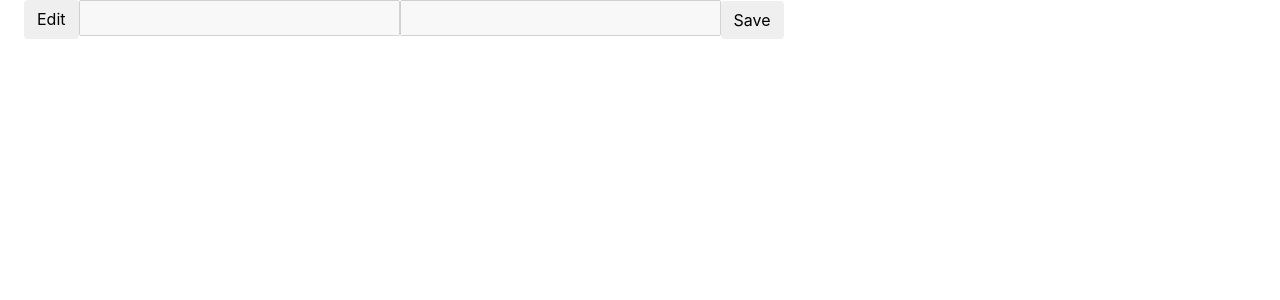
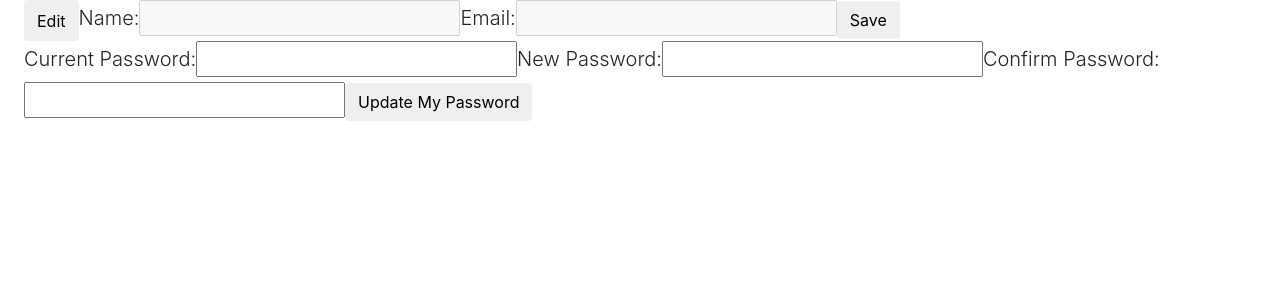
Before and after one commit to chiraglulla/markdown-on-steroids, a React (Create React App) app: page /profile in a window 1280 px wide. Shown: the top 300 px of the page. Built offline with nearby package versions, Linux system fonts and the light colour scheme; no server answers.

Commit message:
Implement Update password functionality

```diff
--- a/src/Components/Logo.js
+++ b/src/Components/Logo.js
@@ -27,7 +27,7 @@ const Logo = () => {
       <button className="btn btn-white" onClick={logoutUser}>
         Log out
       </button>
-      <Link className='btn btn-white' to="/profile" style={{ textDecoration: 'none' }}>
+      <Link className='btn btn-dark ml-5' to="/profile" style={{ textDecoration: 'none' }}>
         Profile
       </Link>
     </>
--- a/src/Components/Profile.js
+++ b/src/Components/Profile.js
@@ -1,81 +1,12 @@
-import { useState, useEffect } from 'react';
+import UpdateInfo from "./UpdateInfo";
+import UpdatePassword from "./UpdatePassword";
 
 const Profile = () => {
-  const [name, setName] = useState('');
-  const [email, setEmail] = useState('');
-
-  useEffect(() => {
-    const getDetails = async () => {
-      const response = await fetch('http://localhost:5000/api/v1/user/me', {
-        method: 'GET',
-        mode: 'cors',
-        credentials: 'include',
-      });
-
-      const {
-        data: { name, email },
-      } = await response.json();
-
-      setName(name);
-      setEmail(email);
-    };
-
-    getDetails();
-  }, []);
-
-  const editInfo = (e) => {
-    document.querySelector('#name').disabled = false;
-    document.querySelector('#email').disabled = false;
-  };
-
-  const saveInfo = async (e) => {
-    e.preventDefault();
-    const changes = {
-      name,
-      email
-    }
-    const response = await fetch('http://localhost:5000/api/v1/user/updateMe', {
-      method: 'PATCH',
-      mode: 'cors',
-      credentials: 'include',
-      headers: {
-        Accept: 'application/json',
-        'Content-Type': 'application/json',
-      },
-      body: JSON.stringify(changes),
-    });
-
-    const body = await response.json();
-  };
 
   return (
     <>
-      <button className="btn btn-white" type="button" onClick={editInfo}>
-        Edit
-      </button>
-      <form id="profile" onSubmit={saveInfo}>
-        <label htmlFor="name"></label>
-        <input
-          id="name"
-          type="text"
-          value={name}
-          onChange={(e) => setName(e.target.value)}
-          disabled
-        />
-
-        <label htmlFor="email"></label>
-        <input
-          id="email"
-          type="text"
-          value={email}
-          onChange={(e) => setEmail(e.target.value)}
-          disabled
-        />
-
-        <button className="btn btn-white" type="submit">
-          Save
-        </button>
-      </form>
+      <UpdateInfo />
+      <UpdatePassword />
     </>
   );
 };
--- /dev/null
+++ b/src/Components/UpdateInfo.js
@@ -0,0 +1,85 @@
+import { useState, useEffect } from 'react';
+
+const UpdateInfo = () => {
+  const [name, setName] = useState('');
+  const [email, setEmail] = useState('');
+
+  useEffect(() => {
+    const getDetails = async () => {
+      const response = await fetch('http://localhost:5000/api/v1/user/me', {
+        method: 'GET',
+        mode: 'cors',
+        credentials: 'include',
+      });
+
+      const {
+        data: { name, email },
+      } = await response.json();
+
+      setName(name);
+      setEmail(email);
+    };
+
+    getDetails();
+  }, []);
+
+  const saveInfo = async (e) => {
+    e.preventDefault();
+    const changes = {
+      name,
+      email,
+    };
+    const response = await fetch('http://localhost:5000/api/v1/user/updateMe', {
+      method: 'PATCH',
+      mode: 'cors',
+      credentials: 'include',
+      headers: {
+        Accept: 'application/json',
+        'Content-Type': 'application/json',
+      },
+      body: JSON.stringify(changes),
+    });
+
+    const body = await response.json();
+
+    console.log(body);
+  };
+
+  const editInfo = (e) => {
+    document.querySelector('#name').disabled = false;
+    document.querySelector('#email').disabled = false;
+  };
+
+  return (
+    <>
+      <button className="btn btn-white" type="button" onClick={editInfo}>
+        Edit
+      </button>
+      <form id="profile" onSubmit={saveInfo}>
+        <label htmlFor="name">Name:</label>
+        <input
+          id="name"
+          type="text"
+          value={name}
+          onChange={(e) => setName(e.target.value)}
+          disabled
+        />
+
+        <label htmlFor="email">Email:</label>
+        <input
+          id="email"
+          type="text"
+          value={email}
+          onChange={(e) => setEmail(e.target.value)}
+          disabled
+        />
+
+        <button className="btn btn-white" type="submit">
+          Save
+        </button>
+      </form>
+    </>
+  );
+};
+
+export default UpdateInfo;
--- /dev/null
+++ b/src/Components/UpdatePassword.js
@@ -0,0 +1,63 @@
+import { useState } from 'react';
+
+const UpdatePassword = () => {
+  const [passwordCurrent, setCurrent] = useState('');
+  const [password, setNew] = useState('');
+  const [confirmPassword, setConfirm] = useState('');
+
+  const updatePassword = async (e) => {
+    e.preventDefault();
+    const changes = {
+      passwordCurrent,
+      password,
+      confirmPassword,
+    };
+    const response = await fetch(
+      'http://localhost:5000/api/v1/user/updateMyPassword',
+      {
+        method: 'PATCH',
+        mode: 'cors',
+        credentials: 'include',
+        headers: {
+          Accept: 'application/json',
+          'Content-Type': 'application/json',
+        },
+        body: JSON.stringify(changes),
+      }
+    );
+
+    const body = await response.json();
+
+    console.log(body);
+  };
+
+  return (
+    <form id="updatePassword" onSubmit={updatePassword}>
+      <label htmlFor="current">Current Password:</label>
+      <input
+        id="current"
+        type="password"
+        value={passwordCurrent}
+        onChange={(e) => setCurrent(e.target.value)}
+      />
+      <label htmlFor="new">New Password:</label>
+      <input
+        id="new"
+        type="password"
+        value={password}
+        onChange={(e) => setNew(e.target.value)}
+      />
+      <label htmlFor="newConfirm">Confirm Password:</label>
+      <input
+        id="newConfirm"
+        type="password"
+        value={confirmPassword}
+        onChange={(e) => setConfirm(e.target.value)}
+      />
+
+      <button className='btn btn-white' type='submit'>Update My Password</button>
+    </form>
+  );
+};
+
+export default UpdatePassword;
```
